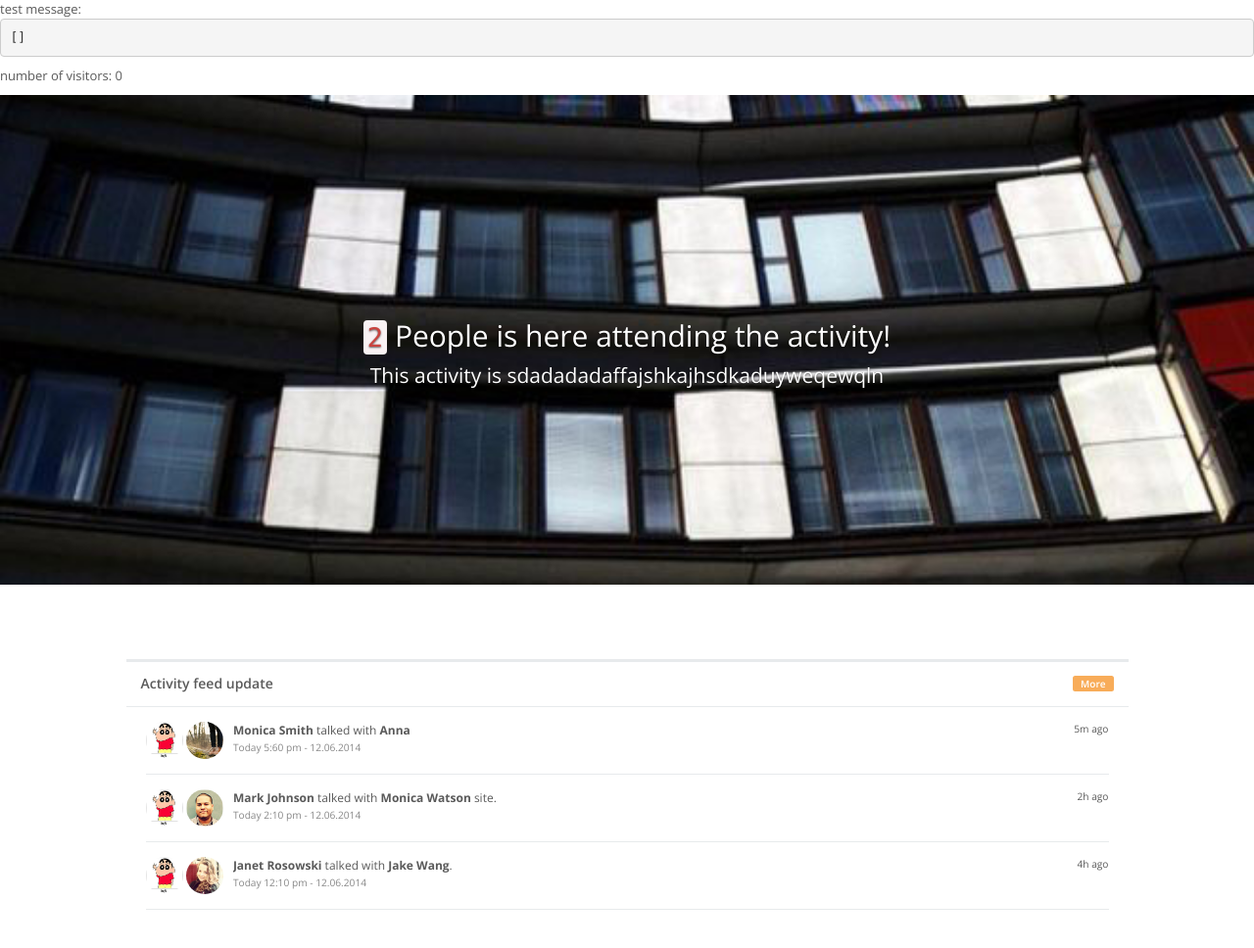
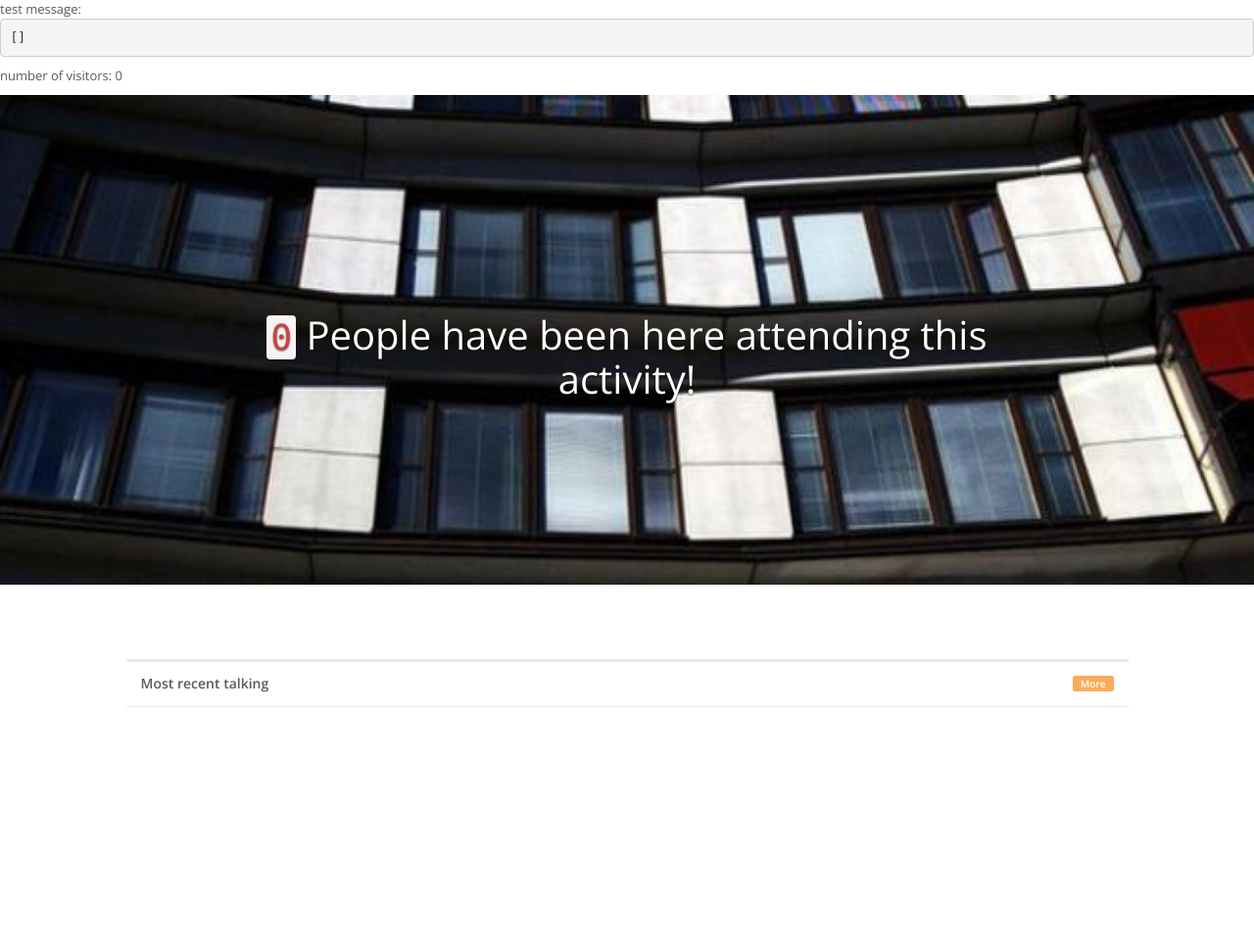
Before and after one commit to HeyLuka/EasyCollect, a website: page app/index.html in a window 1280 px wide. Shown: the whole page at 98% size. After the commit the page ends 800 px from the top, so only its background shows below. Drawn offline with nearby package versions, Linux system fonts and the light colour scheme.

Commit message:
view part finished

```diff
--- a/app/js/countPlatCtrl.js
+++ b/app/js/countPlatCtrl.js
@@ -3,9 +3,14 @@ countPlatApp.controller('CountPlatCtrl', function ($scope, $firebaseArray, $fire
 	// var ref = new Firebase("https://glowing-heat-1407.firebaseio.com");
 	var ref = new Firebase("https://countplat.firebaseio.com");
 
+	var testdate = new Date().toLocaleString();
+	console.log(testdate);
+
 	// ref.child("employeeList").push({"id": 1, "name": "Stacy", "title": "VP", "description": "responsible for business strategy and future business plan"});
 	// ref.child("employeeList").push({"id": 2, "name": "Eric", "title": "PR", "description": "responsible for public resourcing and dealing with emergent events"});
 	// ref.child("employeeList").push({"id": 3, "name": "Wally", "title": "CFO", "description": "responsible for investment and capital funding"});
+	// ref.child("talkingList").push({"employeeName": "Wally", "visitorName": "Charlie", "time": new Date().toLocaleString()});
+	// ref.child("talkingList").push({"employeeName": "Eric", "visitorName": "Johnny", "time": new Date().toLocaleString()});
 
 	// $scope.data = $firebaseObject(ref);
 
@@ -20,6 +25,10 @@ countPlatApp.controller('CountPlatCtrl', function ($scope, $firebaseArray, $fire
 	// syncArray.$bindTo($scope, "arraydata");
 	$scope.message = $firebaseArray(ref.child("employeeList"));
 
+	$scope.visitorList = $firebaseArray(ref.child("visitors"));
+
+	$scope.talkingList = $firebaseArray(ref.child("talkingList"));
+
 	// $scope.numberOfVisitors = CountPlat.getNumberOfVisitors();
 	$scope.numberOfVisitors = CountPlat.getNumberOfVisitors();
 
@@ -29,7 +38,7 @@ countPlatApp.controller('CountPlatCtrl', function ($scope, $firebaseArray, $fire
 
 	$scope.getNumberOfVisitors = function() {
 		// return CountPlat.getNumberOfVisitors();
-		return $scope.message.length;
+		return $scope.visitorList.length;
 	}
 
 	$scope.getEmployeeList = function(){
--- a/app/partials/home.html
+++ b/app/partials/home.html
@@ -15,8 +15,7 @@ test message:
           <img class="first-slide" src="images/slide-logo.jpg" alt="First slide">
           <div class="container">
             <div class="carousel-caption">
-              <h1><code>{{ numberOfVisitors }}</code> People is here attending the activity!</h1>
-              <p>This activity is sdadadadaffajshkajhsdkaduyweqewqln </p>
+              <h1 style="font-size: 40px;"><code>{{ getNumberOfVisitors() }}</code> People have been here attending this activity!</h1>
 
             </div>
           </div>
@@ -47,7 +46,7 @@ test message:
         <div class="col-lg-4" ng-repeat="employee in message">
         	<img class="img-thumbnail" src="images/staff-1.jpg" alt="Generic placeholder image" width="140" height="140">
         	<h2>{{employee.name}}&nbsp;&nbsp;<span class="h4">{{employee.title}}</span></h2>
-        	<p>{{employee.description}}</p>
+        	<p style="height: 48px; text-align: left;">{{employee.description}}</p>
 	        <!-- <p><a class="btn btn-default" href="#" role="button">More details &raquo;</a></p> -->
 	        <p>popularity: {{employee.popularity}}</p>
           <!-- <img class="img-thumbnail" src="images/staff-1.jpg" alt="Generic placeholder image" width="140" height="140">
@@ -61,17 +60,16 @@ test message:
 	<div class="col-lg-12" style="width:90%;margin-left:5% ;margin-top: 16px;">
         <div class="ibox float-e-margins">
             <div class="ibox-title">
-                <h5>Activity feed update</h5>
+                <h5>Most recent talking</h5>
                 <div class="ibox-tools">
-                    <!-- <span class="label label-warning-light pull-right">6 new inverview</span> -->
                     <span class="label label-warning-light pull-right">More</span>
                    </div>
             </div>
             <div class="ibox-content">
                 <div>
-                    <div class="feed-activity-list">
+                    <div class="feed-activity-list" ng-repeat="talking in talkingList">
 
-                        <div class="feed-element">
+<!--                         <div class="feed-element">
                             <a href="profile.html" class="pull-left">
                                 <img alt="image" class="img-circle" src="../app/images/staff-1.jpg">
                                 <img alt="image" class="img-circle" src="../app/images/profile-1.jpg">
@@ -82,30 +80,19 @@ test message:
                                 <small class="text-muted">Today 5:60 pm - 12.06.2014</small>
 
                             </div>
+                        </div> -->
+                        <div class="feed-element">
+                            <a href="profile.html" class="pull-left">
+                                <img alt="image" class="img-circle" src="images/staff-1.jpg">
+                            </a>
+                            <div class="media-body ">
+                                <small class="pull-right">{{talking.time}}</small>
+                                <strong>{{talking.visitorName}}</strong> talked with <strong>{{talking.employeeName}}</strong> <br>
+                                <!-- <small class="text-muted">Today 5:60 pm - 12.06.2014</small> -->
+
+                            </div>
                         </div>
 
-                        <div class="feed-element">
-                            <a href="profile.html" class="pull-left">
-                                <img alt="image" class="img-circle" src="../app/images/staff-1.jpg">
-                                <img alt="image" class="img-circle" src="../app/images/profile-2.jpg">
-                            </a>
-                            <div class="media-body ">
-                                <small class="pull-right">2h ago</small>
-                                <strong>Mark Johnson</strong> talked with <strong>Monica Watson</strong> site. <br>
-                                <small class="text-muted">Today 2:10 pm - 12.06.2014</small>
-                            </div>
-                        </div>
-                        <div class="feed-element">
-                            <a href="profile.html" class="pull-left">
-                                <img alt="image" class="img-circle" src="../app/images/staff-1.jpg">
-                                <img alt="image" class="img-circle" src="../app/images/profile-3.jpg">
-                            </a>
-                            <div class="media-body ">
-                                <small class="pull-right">4h ago</small>
-                                <strong>Janet Rosowski</strong> talked with <strong>Jake Wang</strong>. <br>
-                                <small class="text-muted">Today 12:10 pm - 12.06.2014</small>
-                            </div>
-                        </div>
 
 
                     </div>
```
